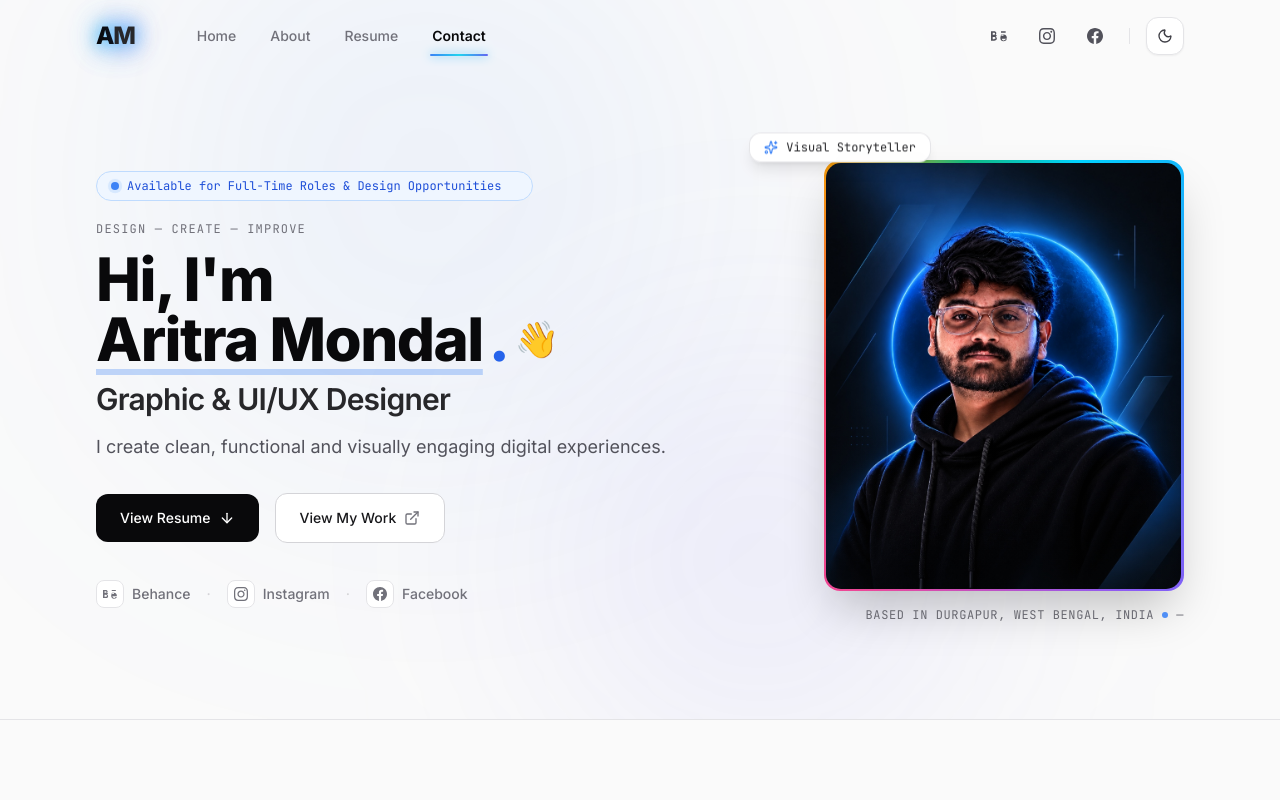
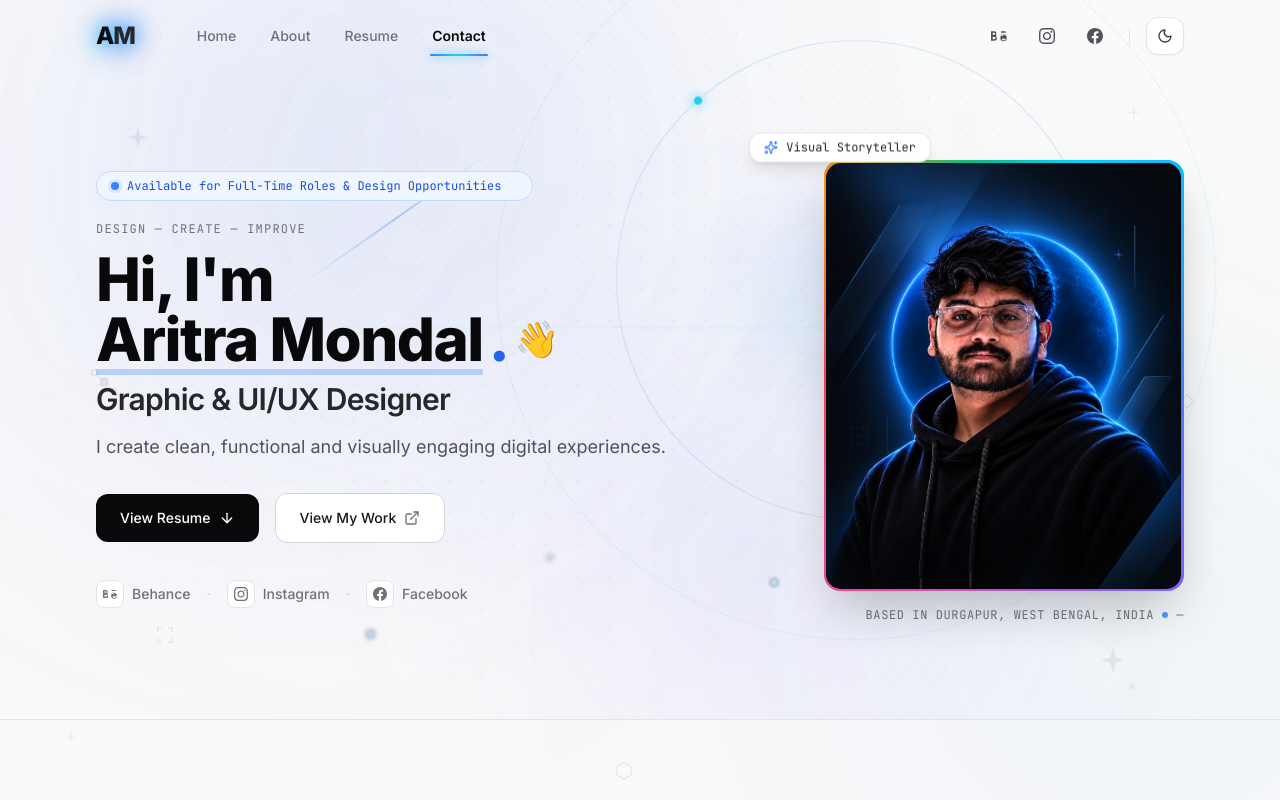
Before and after one commit to Dexp2k3/Portfolio-website-aritra, a React (Vite) app: page / in a window 1280 px wide. Shown: the top 800 px of the page. Built offline with nearby package versions, Linux system fonts and the light colour scheme.

Commit message:
fix(background): restore interactive background animations by fixing stacking context and z-indexing

```diff
--- a/src/App.jsx
+++ b/src/App.jsx
@@ -51,7 +51,7 @@ export default function App() {
       <Navbar toggleTheme={toggleTheme} isDark={isDark} />
 
       {/* Main Content Sections */}
-      <main className="flex-1 animate-page-enter">
+      <main className="relative z-10 flex-1 animate-page-enter">
         <Hero onShowToast={showToast} />
         <About onShowToast={showToast} />
         <Resume onShowToast={showToast} />
--- a/src/components/Footer.jsx
+++ b/src/components/Footer.jsx
@@ -9,7 +9,7 @@ export function Footer() {
   };
 
   return (
-    <footer className="border-t border-zinc-200 dark:border-zinc-900 bg-zinc-100/70 dark:bg-[#080b11] text-zinc-500 pt-10 pb-[max(2.5rem,env(safe-area-inset-bottom))] transition-colors duration-300">
+    <footer className="relative z-10 border-t border-zinc-200 dark:border-zinc-900 bg-zinc-100/70 dark:bg-[#080b11] text-zinc-500 pt-10 pb-[max(2.5rem,env(safe-area-inset-bottom))] transition-colors duration-300">
       <div className="max-w-6xl mx-auto px-4 sm:px-6 lg:px-8">
         <div className="flex flex-col sm:flex-row items-center justify-between gap-6 text-xs font-mono">
 
--- a/src/components/ui/InteractiveBackground.jsx
+++ b/src/components/ui/InteractiveBackground.jsx
@@ -106,7 +106,7 @@ export function InteractiveBackground() {
   }, []);
 
   return (
-    <div className="fixed inset-0 overflow-hidden pointer-events-none -z-10 select-none">
+    <div className="fixed inset-0 overflow-hidden pointer-events-none z-0 select-none">
       {/* Subtle Architectural Dot Matrix Grid with Vignette */}
       <div className="absolute inset-0 bg-[radial-gradient(circle_at_1px_1px,rgba(0,0,0,0.03)_1px,transparent_0)] dark:bg-[radial-gradient(circle_at_1px_1px,rgba(255,255,255,0.035)_1px,transparent_0)] [background-size:32px_32px] [mask-image:radial-gradient(ellipse_70%_60%_at_50%_35%,#000_50%,transparent_100%)]" />
 
```
